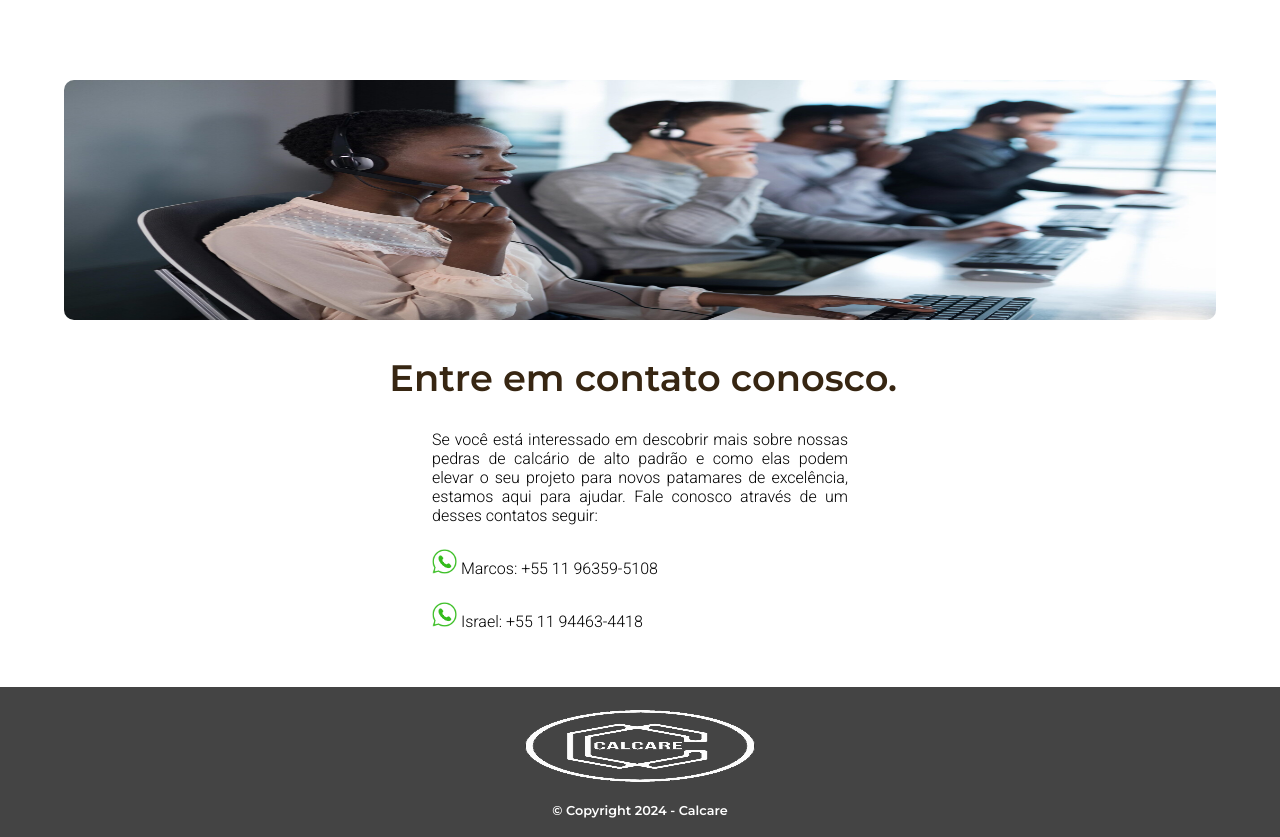
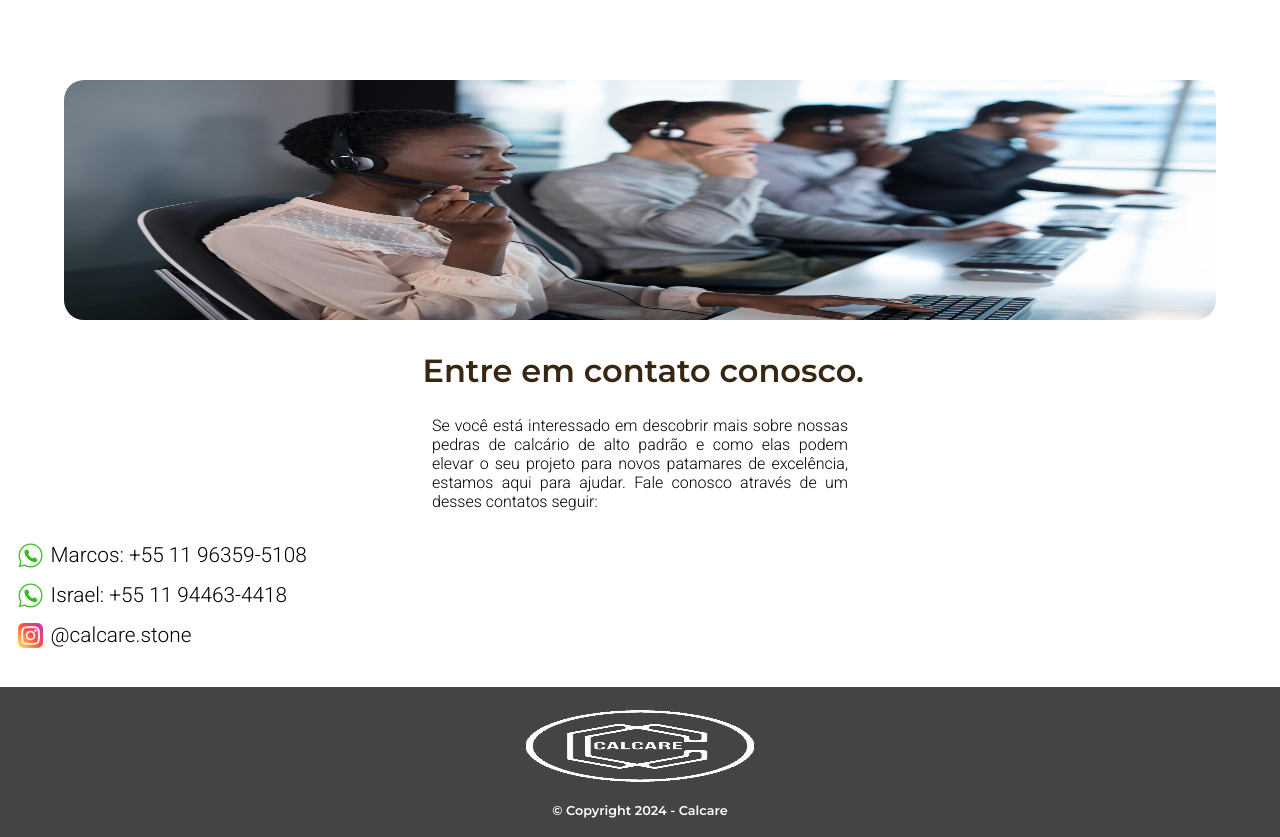
Before and after one commit to Victor-Daniel/Calcare, a PHP site: page /pages/contato.html in a window 1280 px wide. Shown: the part 204-1041 px from the top of the page. Run offline with PHP 8.4, Linux system fonts and the light colour scheme.

Commit message:
Finalização do site da Calcare

```diff
--- a/Site/css/contato.css
+++ b/Site/css/contato.css
@@ -1,47 +1,73 @@
+@import url('https://fonts.googleapis.com/css2?family=Roboto:wght@300&display=swap');
 @media (min-width: 1280px) {
-    .contato > p > img{
-        width: 25px;
-        height: 25px;
+    .content > img{
+        width: 50vw;
+        height: 45vh;
+        border-radius: 20px;
+    }
+    .content{
+        text-align: center;
+        margin-top: 5rem;
+    }
+    .contato{
+        width: 100vw;
     }
 
     .contato > p{
         margin-left: 27rem !important;
         margin-right: 27rem !important;
+
     }
-
-    .contato-calcare{
+    .contato > div{
         display: flex;
         align-items: center;
+        margin-left: 27rem !important;
+        margin-right: 27rem !important;
+
     }
-    .content > img{
-        width: 55vw;
-        height: 53vh;
-        border-radius: 10px;
+    .contato > div > img{
+        width: 25px;
+        height: 25px;
+        margin-right: 0.5rem;
     }
-    .content{
-        text-align: center;
-        margin-top: 5rem;
+    .contato > div > p >a, .contato > div > p {
+        font-family: 'Roboto', sans-serif;
+        font-size: 1.3rem;
+        margin: 1rem 0;
     }
 }
 
 @media (max-width: 1280px) {
-    .contato > p > img{
-        width: 25px;
-        height: 25px;
-    }
-
-
-    .contato-calcare{
-        display: flex;
-        align-items: center;
+    .content{
+        text-align: center;
     }
     .content > img{
         width: 90vw;
         height: 30vh;
-        border-radius: 10px;
+        border-radius: 20px;
     }
-    .content{
-        text-align: center;
-        margin-top: 5rem;
+    .contato{
+        width: 100vw;
+    }
+    .contato > div{
+        display: flex;
+        align-items: center;
+        margin-left: 1.1rem !important;
+        margin-right: 1.1rem !important;
+    }
+    .contato > div > img{
+        width: 25px;
+        height: 25px;
+        margin-right: 0.5rem;
+    }
+    .contato > div > p >a, .contato > div > p {
+        font-family: 'Roboto', sans-serif;
+        font-size: 1rem;
+    }
+
+    .contato > div > p >a, .contato > div > p {
+        font-family: 'Roboto', sans-serif;
+        font-size: 1.3rem;
+        margin: 0.5rem 0;
     }
 }
--- a/Site/css/limestone-stones.css
+++ b/Site/css/limestone-stones.css
@@ -79,7 +79,7 @@
     .titulo h2{
         margin-left: 0.4rem;
         font-family: 'Montserrat', sans-serif;
-        font-size: 2.3rem;
+        font-size: 2rem;
         color: #372612;
     }
     .texto > p{
--- a/Site/pages/contato.html
+++ b/Site/pages/contato.html
@@ -47,8 +47,18 @@
 
         <section class="texto contato">
             <p>Se você está interessado em descobrir mais sobre nossas pedras de calcário de alto padrão e como elas podem elevar o seu projeto para novos patamares de excelência, estamos aqui para ajudar. Fale conosco através de um desses contatos seguir: </p>
-            <p><img src="../img/whatsapp-icon.png"> Marcos: <a href="https://api.whatsapp.com/send?phone=5511963595108" target="_blank">+55 11 96359-5108</a></p>
-            <p><img src="../img/whatsapp-icon.png"> Israel: <a href="https://api.whatsapp.com/send?phone=5511944634418" target="_blank">+55 11 94463-4418</a></p>
+            <div>
+                <img src="../img/whatsapp-icon.png">
+                <p>Marcos: <a href="https://api.whatsapp.com/send?phone=5511963595108" target="_blank">+55 11 96359-5108</a></p>
+            </div>
+            <div>
+                <img src="../img/whatsapp-icon.png">
+                <p> Israel: <a href="https://api.whatsapp.com/send?phone=5511944634418" target="_blank">+55 11 94463-4418</a></p>
+            </div>
+            <div>
+                <img src="../img/instagram.png">
+                <p>@calcare.stone</p>
+            </div>
         </section>
 
     </div>
```
Also changed, not shown: Site/css/body-sobre.css (+13 -0 lines), Site/script.txt (+44 -44 lines), Site/img/instagram.png (added).
